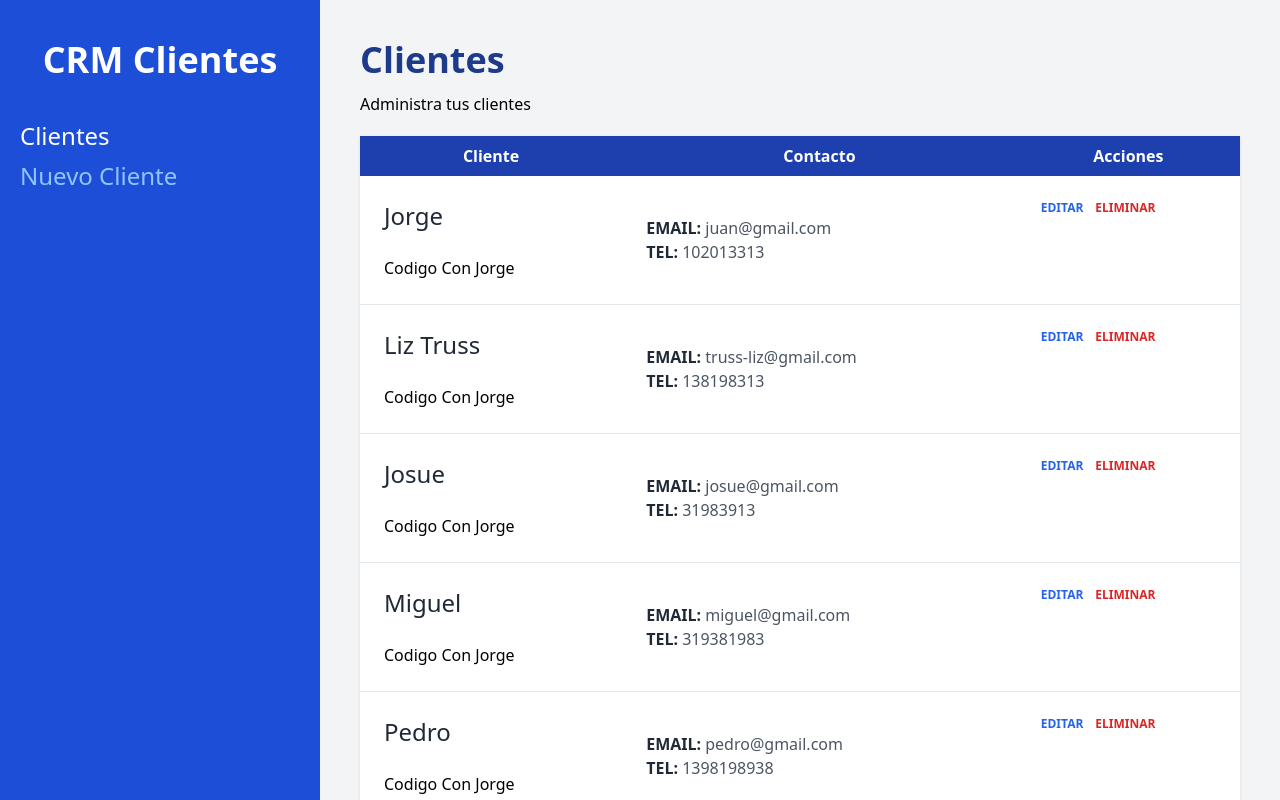
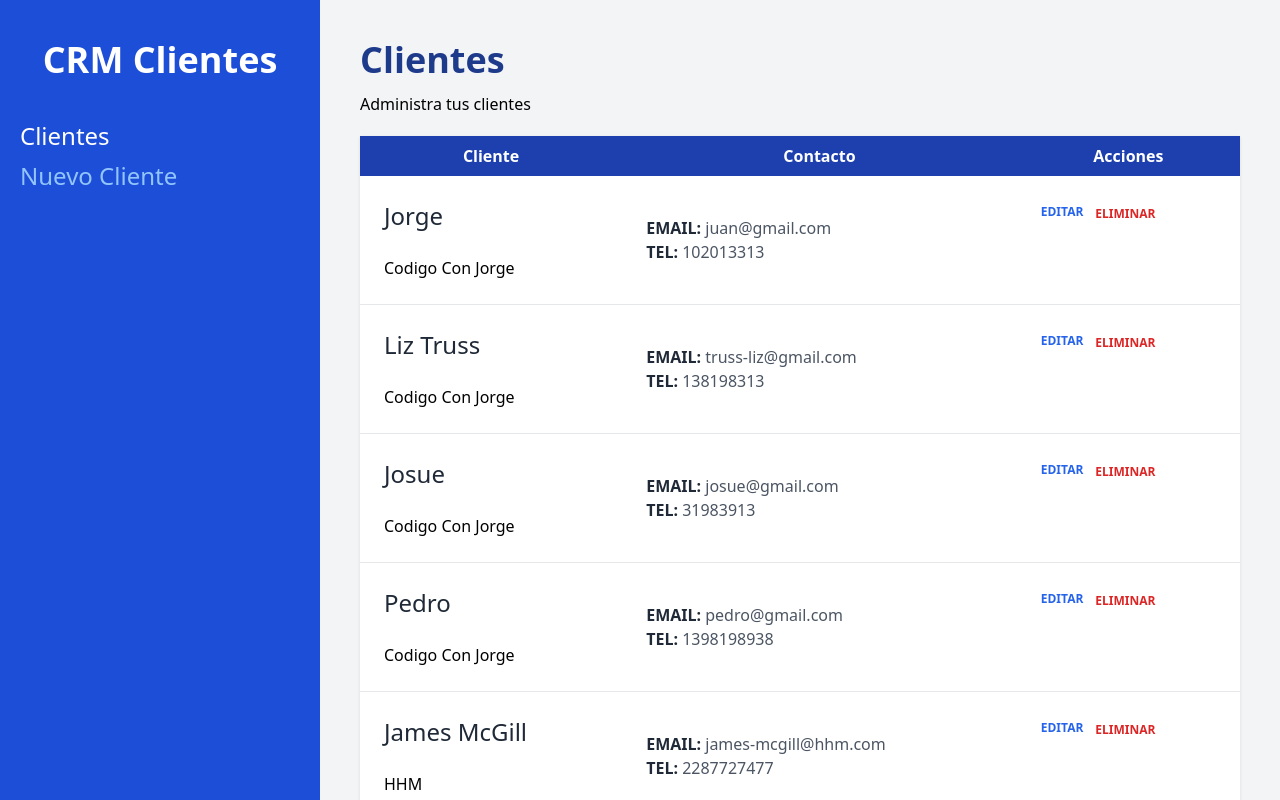
Before and after one commit to JorgeMeza93/Administrador-Clientes-React, a React (Vite) app: page / in a window 1280 px wide. Built offline with nearby package versions, Linux system fonts and the light colour scheme; data requests are answered from the project's data file.

Commit message:
Eliminar cliente listo y proyecto terminado

```diff
--- a/db.json
+++ b/db.json
@@ -23,13 +23,6 @@
       "empresa": "Codigo Con Jorge"
     },
     {
-      "id": 4,
-      "nombre": "Miguel",
-      "telefono": "319381983",
-      "email": "miguel@gmail.com",
-      "empresa": "Codigo Con Jorge"
-    },
-    {
       "id": 5,
       "nombre": "Pedro",
       "telefono": "1398198938",
--- a/src/components/Cliente.jsx
+++ b/src/components/Cliente.jsx
@@ -1,5 +1,11 @@
 import React from 'react';
-import { useNavigate } from 'react-router-dom';
+import { Form, useNavigate, redirect } from 'react-router-dom';
+import { eliminarCliente } from "../data/Clientes";
+
+async function action({params}){
+    await eliminarCliente(params.clienteId)
+    return redirect("/");
+}
 
 function Cliente (cliente) {
     const navigate = useNavigate();
@@ -21,14 +27,25 @@
             >
                 Editar
             </button>
-            <button type='button'
-                className='text-red-600 hover:text-red-800 uppercase font-bold text-xs'
+            <Form
+                method='POST'
+                action={`/clientes/${id}/eliminar`}
+                onSubmit={ (e) => {
+                    if(!confirm("¿Deseas eliminar este registro?")){
+                        e.preventDefault();
+                    }
+                }}
             >
-                Eliminar
-            </button>
+                <button type='submit'
+                    className='text-red-600 hover:text-red-800 uppercase font-bold text-xs'
+                >
+                    Eliminar
+                </button>
+            </Form>
         </td>
     </tr>
   )
 }
 
-export default Cliente
+export default Cliente;
+export { action };
--- a/src/data/Clientes.jsx
+++ b/src/data/Clientes.jsx
@@ -40,4 +40,15 @@
     }
 }
 
-export { obtenerClientes, agregarCliente, obtenerCliente, actualizarCliente }
+async function eliminarCliente(id){
+    try {
+        const respuesta = await fetch(`${import.meta.env.VITE_API_URL}/${id}`, {
+            method: "DELETE",
+        })
+        await respuesta.json()
+    } catch (error) {
+        console.log(error)
+    }
+}
+
+export { obtenerClientes, agregarCliente, obtenerCliente, actualizarCliente, eliminarCliente }
--- a/src/main.jsx
+++ b/src/main.jsx
@@ -8,6 +8,7 @@
 import Index, {loader as clientesLoader} from './pages/Index';
 import ErrorPage from './components/ErrorPage';
 import EditarCliente, {loader as editarClienteLoader, action as editarClienteAction} from './pages/EditarCliente';
+import { action as eliminarClienteAction } from './components/Cliente';
 
 const router = createBrowserRouter([
   {
@@ -25,12 +26,17 @@
         element: <NuevoCliente/> ,
         action: nuevoClienteAction,
         errorElement: <ErrorPage/>
-      },{
+      },
+      {
         path: "/clientes/:clienteId/editar",
         element: <EditarCliente/>,
         loader: editarClienteLoader,
         action: editarClienteAction,
         errorElement: <ErrorPage/>
+      },
+      {
+        path: "/clientes/:clienteId/eliminar",
+        action: eliminarClienteAction
       }
     ]
   }
```
